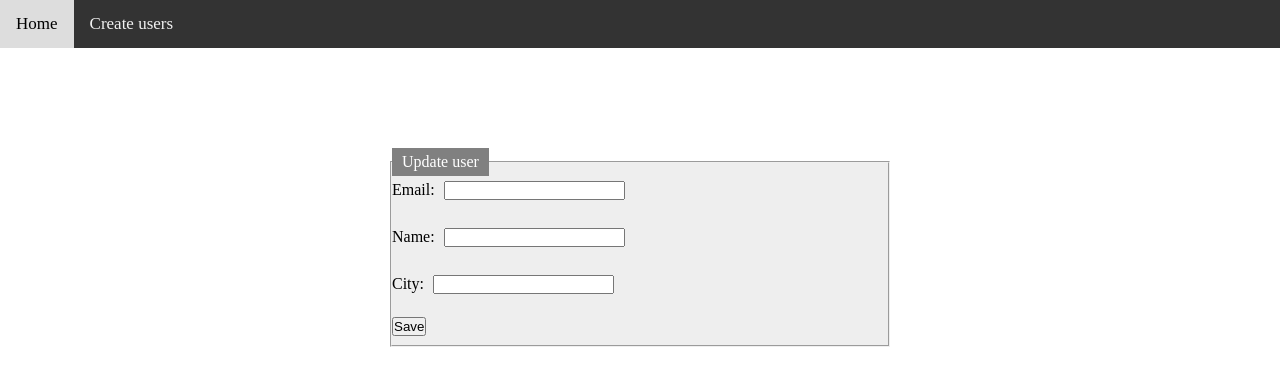
After one commit to 31181024369/nodejs-backend-zero, a Node server app: page /update/1 in a window 1280 px wide. The commit adds this page. Shown: the top 386 px of the page. Run offline with Node 20, Linux system fonts and the light colour scheme; data that the repository does not hold is empty.

Commit message:
bai 50_11-2-2025

```diff
--- a/src/config/database.js
+++ b/src/config/database.js
@@ -1,5 +1,5 @@
 require('dotenv').config();
-const mysql = require('mysql2');
+const mysql = require('mysql2/promise');
 const connection = mysql.createPool({
     host: process.env.DB_HOST,
     port: process.env.DB_PORT,
--- a/src/controllers/homeController.js
+++ b/src/controllers/homeController.js
@@ -1,5 +1,6 @@
 const connection = require('../config/database');
-const getHomePage = (req, res) => {
+const { getAllUsers, getUserById, updateUserById, deleteUserById } = require('../services/CRUDService');
+const getHomePage = async (req, res) => {
     // let users = [];
     // connection.query(
     //     'SELECT * FROM `Users` u',
@@ -9,7 +10,9 @@ const getHomePage = (req, res) => {
     //         res.send(JSON.stringify(users));
     //     }
     // );
-    return res.render('home.ejs');
+    let results = await getAllUsers();
+    console.log(">>>results:", results);
+    return res.render('home.ejs', { listUsers: results });
 
 }
 const getABC = (req, res) => {
@@ -18,13 +21,64 @@ const getABC = (req, res) => {
 const getHoiDanIT = (req, res) => {
     res.render('sample.ejs');
 }
-const postCreateUser = (req, res) => {
+const postCreateUser = async (req, res) => {
     console.log("body", req.body);
-    res.send('create user');
+    let email = req.body.email;
+    let name = req.body.name;
+    let city = req.body.city;
+    console.log("email=", email, ",name=", name, ",city=", city);
+    // connection.query(
+    //     `INSERT INTO Users (email,name,city) VALUES (?,?,?)`,
+    //     [email, name, city],
+    //     function (err, results) {
+    //         res.send('create user');
+    //     }
+    // )
+    let [results, fields] = await connection.query(
+        `INSERT INTO Users (email,name,city) VALUES (?,?,?)`, [email, name, city]
+    );
+    console.log(">>> check results:", results);
+    res.send('Created user succeed');
+
+
+}
+const getCreatePage = (req, res) => {
+    return res.render('create.ejs');
+}
+const getUpdatePage = async (req, res) => {
+    const userId = req.params.id;
+    let user = await getUserById(userId);
+    //console.log(">>prams:", userId);
+    return res.render('edit.ejs', { userEdit: user });
+}
+const postUpdatePage = async (req, res) => {
+    let email = req.body.email;
+    let name = req.body.name;
+    let city = req.body.city;
+    let id = req.body.id;
+    console.log(email, ",", name, ",", city, ",", id);
+    await updateUserById(email, name, city, id);
+    res.redirect('/');
+}
+const postDeletePage = async (req, res) => {
+    const userId = req.params.id;
+    let user = await getUserById(userId);
+    res.render('delete.ejs', { userEdit: user });
+
+}
+const postHandleRemoveUser = async (req, res) => {
+    let id = req.body.id;
+    await deleteUserById(id);
+    res.redirect('/');
 }
 module.exports = {
     getHomePage,
     getABC,
     getHoiDanIT,
-    postCreateUser
+    postCreateUser,
+    getCreatePage,
+    getUpdatePage,
+    postUpdatePage,
+    postDeletePage,
+    postHandleRemoveUser
 }
--- a/src/public/css/styles.css
+++ b/src/public/css/styles.css
@@ -54,3 +54,6 @@
     margin-bottom: 9px;
 
   }
+  .d-none{
+    display: none;
+  }
--- a/src/server.js
+++ b/src/server.js
@@ -13,17 +13,17 @@ app.use(express.urlencoded({ extended: true })); //Parse URL-encoded bodies
 configViewEngine(app);
 
 
-app.use('/v1', webRoutes);
+app.use('/', webRoutes);
 // Create the connection to database
 
 
-connection.query(
-    'SELECT * FROM `Users` u',
-    function (err, results, fields) {
-        console.log(results); // results contains rows returned by server
+// connection.query(
+//     'SELECT * FROM `Users` u',
+//     function (err, results, fields) {
+//         console.log(results); // results contains rows returned by server
 
-    }
-)
+//     }
+// )
 
 app.listen(port, hostname, () => {
     console.log(`Example app listening on port ${port}`)
--- /dev/null
+++ b/src/services/CRUDService.js
@@ -0,0 +1,34 @@
+const connection = require('../config/database');
+
+const getAllUsers = async () => {
+    let [results, fields] = await connection.query(
+        'select * from Users');
+    return results;
+
+}
+const getUserById = async (userId) => {
+    let [results, fields] = await connection.query(
+        'select * from Users where id = ?', [userId]
+    );
+    let user = results && results.length > 0 ? results[0] : {};
+    return user;
+
+}
+const updateUserById = async (email, name, city, userId) => {
+    let [results, fields] = await connection.query(
+        'UPDATE Users SET email=?,city=?,name=? where id=? ', [email, city, name, userId]
+    );
+
+}
+const deleteUserById = async (id) => {
+    let [results, fields] = await connection.query(
+        `DELETE FROM Users where id=? `, [id]
+    );
+}
+
+module.exports = {
+    getAllUsers,
+    getUserById,
+    updateUserById,
+    deleteUserById
+}
--- /dev/null
+++ b/src/views/edit.ejs
@@ -0,0 +1,39 @@
+<!DOCTYPE html>
+<html lang="en">
+
+<head>
+    <meta charset="UTF-8">
+    <meta name="viewport" content="width=device-width, initial-scale=1.0">
+    <title>Document</title>
+    <link rel="stylesheet" href="/css/styles.css">
+</head>
+
+<body>
+    <div class="topnav">
+        <a href="/">Home</a>
+        <a href="/create">Create users</a>
+
+    </div>
+    <!-- <%= JSON.stringify(userEdit) %> -->
+    <div class="form-add-new">
+        <form action="/update-user" method="POST">
+            <fieldset>
+                <legend>Update user</legend>
+                <div class="d-none">
+                    <label for="fname">UserId:</label>
+                    <input type="text" id="fname" name="id" value="<%=userEdit.id %>" /><br><br>
+                </div>
+                <label for="fname">Email:</label>
+                <input type="text" id="fname" name="email" value="<%=userEdit.email %>" /><br><br>
+                <label for="name">Name:</label>
+                <input type="text" id="lname" name="name" value="<%=userEdit.name %>" /><br><br>
+                <label for="city">City:</label>
+                <input type="text" id="city" name="city" value="<%=userEdit.city %>" /><br><br>
+
+                <button>Save</button>
+            </fieldset>
+        </form>
+    </div>
+</body>
+
+</html>
```
Also changed, not shown: src/routes/web.js (+6 -1 lines), src/views/create.ejs (added, +34 -0 lines), src/views/delete.ejs (added, +35 -0 lines), src/views/home.ejs (+67 -17 lines).
